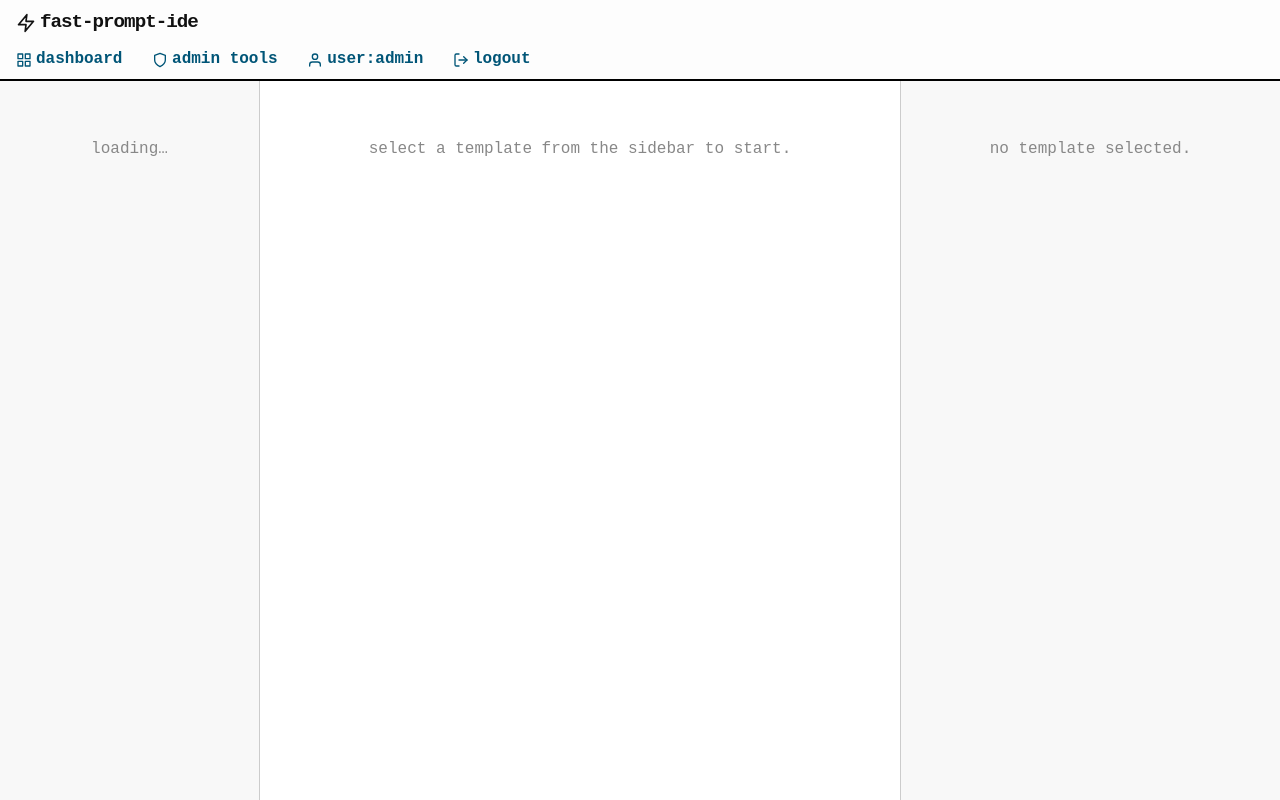
After one commit to w506sp/fast-prompt-ide, a Django app: page /ide/ in a window 1280 px wide. The commit adds this page. Run offline with Django 5.2, Linux system fonts and the light colour scheme; a user stored in the database is signed in; some libraries are stand-ins or nearby versions.

Commit message:
feat(ide): three-pane shell at /ide/ with sidebar, editor, run panel

```diff
--- a/ide/urls.py
+++ b/ide/urls.py
@@ -2,6 +2,7 @@ from django.urls import path
 from . import views
 
 urlpatterns = [
+    path('ide/', views.ide_shell, name='ide_shell'),
     path('', views.WorkspaceListView.as_view(), name='workspace_list'),
     path('new/', views.WorkspaceCreateView.as_view(), name='workspace_create'),
     path('<int:pk>/', views.WorkspaceDetailView.as_view(), name='workspace_detail'),
--- a/ide/views.py
+++ b/ide/views.py
@@ -14,6 +14,12 @@ from . import ollama_client
 from .utils import render_prompt
 from django.contrib import messages
 from django.core.exceptions import PermissionDenied
+
+@login_required
+def ide_shell(request):
+    """Single-page IDE shell. Sidebar and panes are populated via HTMX partials."""
+    return render(request, 'ide/shell.html')
+
 
 class WorkspaceListView(LoginRequiredMixin, ListView):
     model = Workspace
--- a/templates/base.html
+++ b/templates/base.html
@@ -67,6 +67,38 @@
             max-width: 900px;
             margin: 40px auto;
             padding: 0 20px;
+        }
+        body.ide-mode {
+            max-width: none;
+            margin: 0;
+            padding: 0;
+            height: 100vh;
+            display: flex;
+            flex-direction: column;
+            overflow: hidden;
+        }
+        body.ide-mode header { margin: 0; padding: 8px 16px; }
+        body.ide-mode main { flex: 1; padding: 0; min-height: 0; }
+        body.ide-mode footer { display: none; }
+        .ide-shell {
+            display: grid;
+            grid-template-columns: 260px 1fr 380px;
+            height: 100%;
+            min-height: 0;
+        }
+        .ide-pane {
+            min-height: 0;
+            overflow-y: auto;
+            padding: 16px;
+        }
+        .ide-sidebar { border-right: 1px solid #ccc; background: #f8f8f8; }
+        .ide-editor  { background: #fff; }
+        .ide-run     { border-left: 1px solid #ccc; background: #f8f8f8; }
+        .ide-pane h3 { margin-top: 0; }
+        .ide-empty {
+            color: #888;
+            text-align: center;
+            padding: 40px 16px;
         }
         header {
             border-bottom: 2px solid #000;
@@ -197,7 +229,7 @@
         }
     </style>
 </head>
-<body>
+<body class="{% block body_class %}{% endblock %}">
     <header>
         <div class="brand"><svg class="icon" width="20" height="20" viewBox="0 0 24 24" fill="none" stroke="currentColor" stroke-width="2" stroke-linecap="round" stroke-linejoin="round"><polygon points="13 2 3 14 12 14 11 22 21 10 12 10 13 2"></polygon></svg>fast-prompt-ide</div>
         <nav>
--- /dev/null
+++ b/templates/ide/shell.html
@@ -0,0 +1,18 @@
+{% extends 'base.html' %}
+
+{% block title %}ide — fast-prompt-ide{% endblock %}
+{% block body_class %}ide-mode{% endblock %}
+
+{% block content %}
+<div class="ide-shell">
+    <aside class="ide-pane ide-sidebar" id="sidebar">
+        <div class="ide-empty">loading…</div>
+    </aside>
+    <section class="ide-pane ide-editor" id="editor">
+        <div class="ide-empty">select a template from the sidebar to start.</div>
+    </section>
+    <aside class="ide-pane ide-run" id="run-panel">
+        <div class="ide-empty">no template selected.</div>
+    </aside>
+</div>
+{% endblock %}
```
